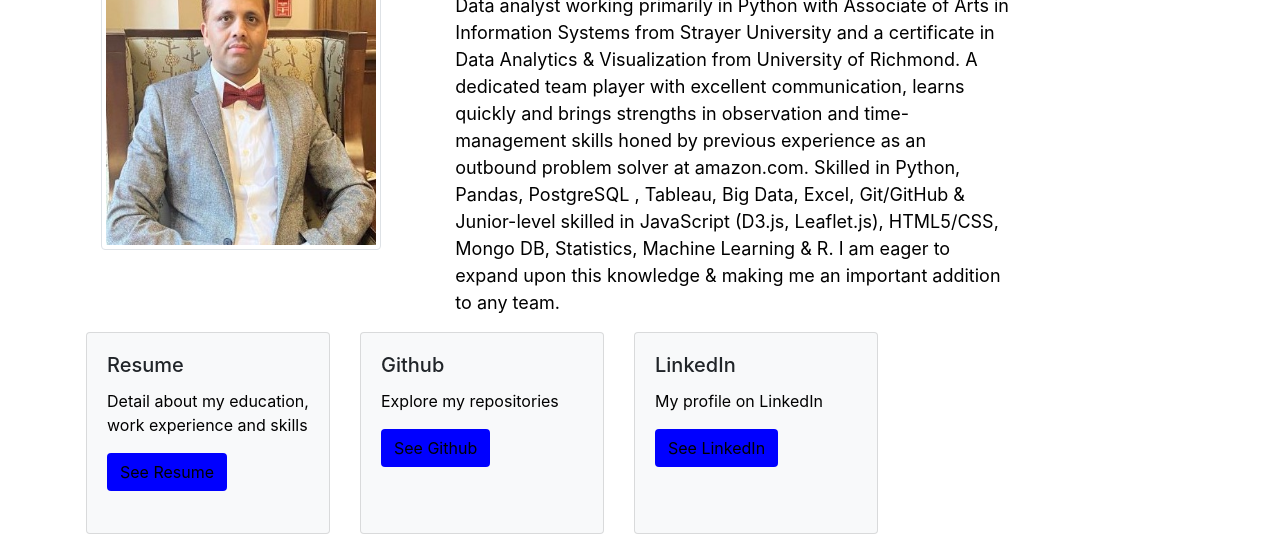
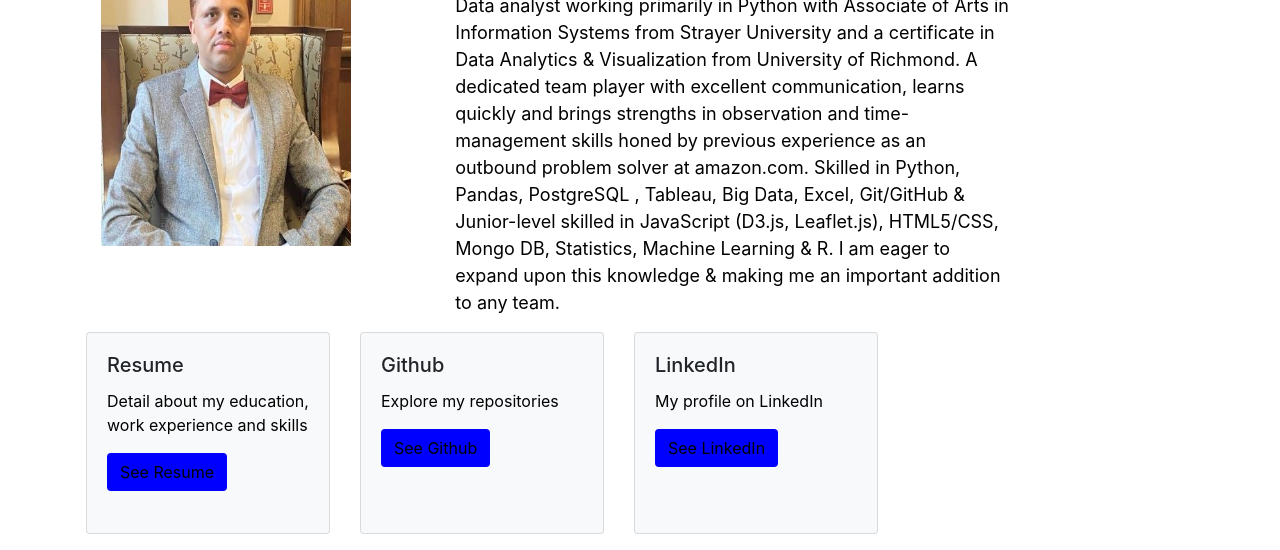
Before and after one commit to sigdelyr/sigdelyr.github.io, a plain HTML site: page index.html in a window 1280 px wide. Shown: the part 306-856 px from the top of the page. Drawn offline with nearby package versions, Linux system fonts and the light colour scheme.

Commit message:
modified index.html

```diff
--- a/index.html
+++ b/index.html
@@ -35,8 +35,8 @@
         </div>
         <div class = "row p-3">
             <div class = "col-4">
-                <img src="static/images/sigdel.jpg" width="175" height="150" alt="profile picture" class="img-fluid rounded img-thumbnail profile-pic">
-
+                <!-- <img src="static/images/sigdel.jpg" width="175" height="150" alt="profile picture" class="img-fluid rounded img-thumbnail profile-pic"> -->
+                <img src="static/images/sigdel.jpg" alt="Profile Picture" width="250" height="300">
             </div>
             <div class = "col-6">
                 <div class = "row pull-right">
```
